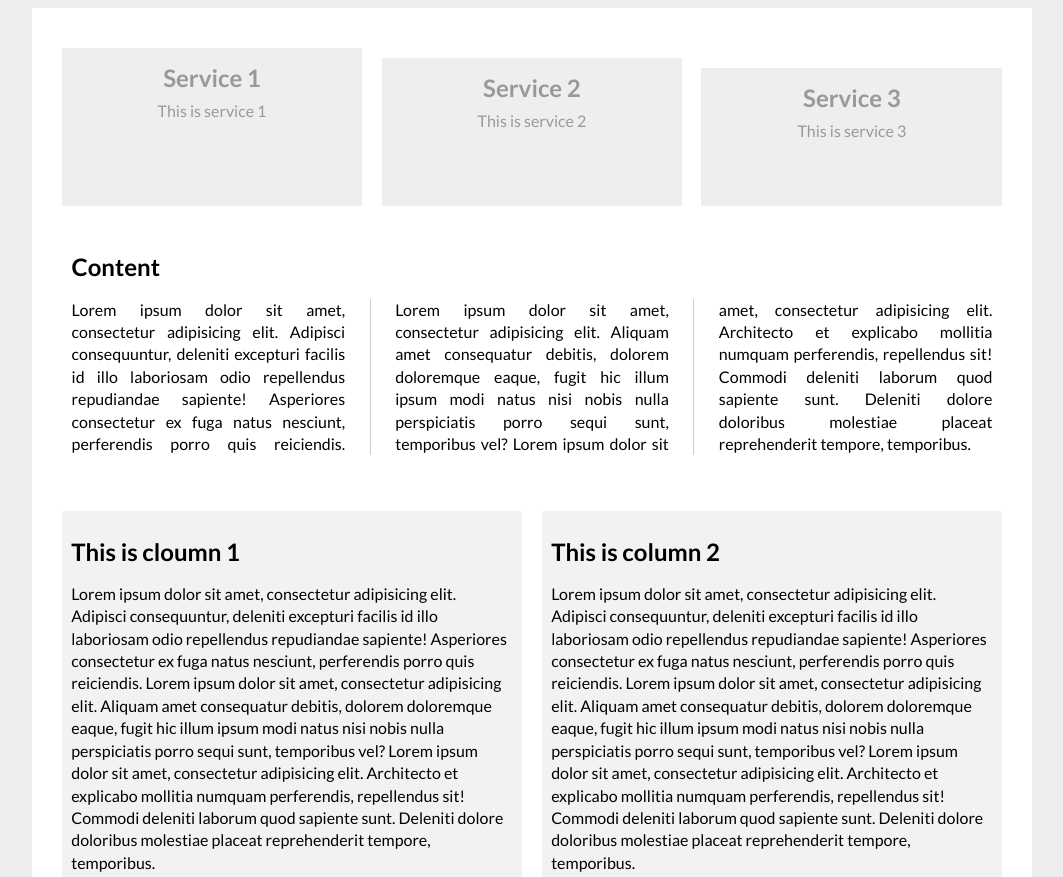
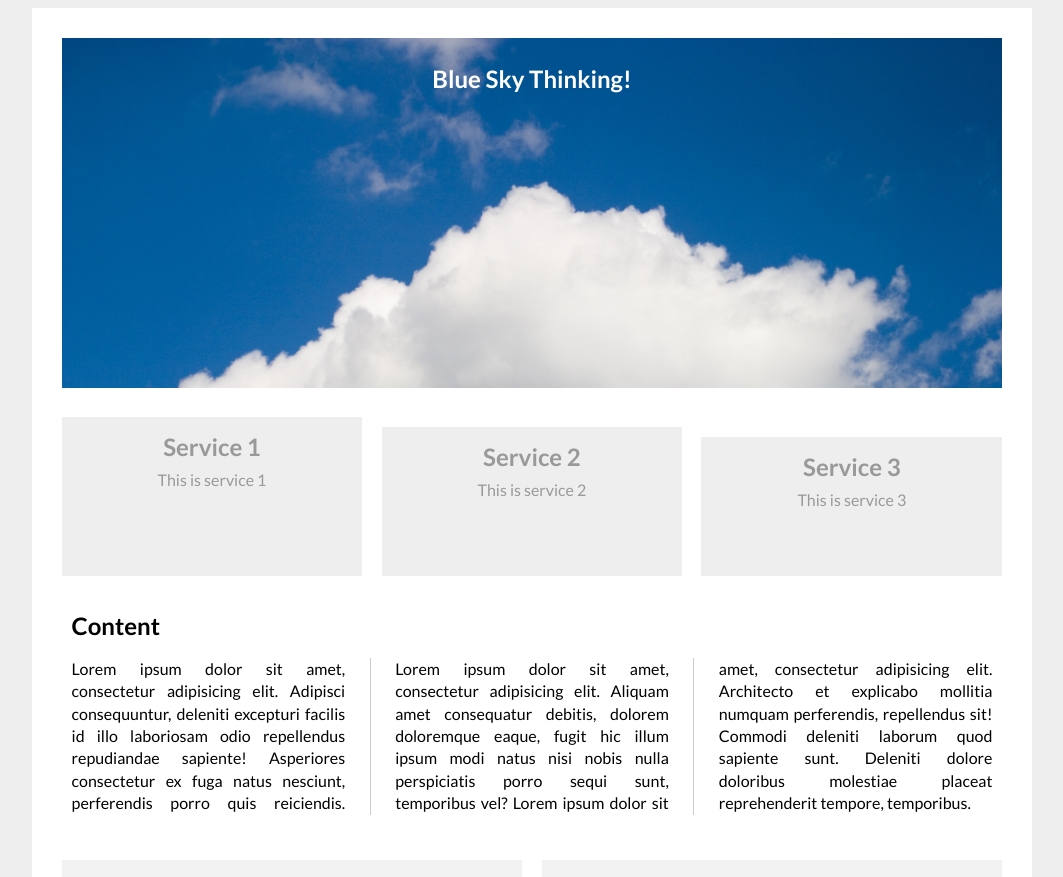
Before and after one commit to tahmid-tanzim/CSS-Positioning, a website: page app/index.html in a window 1280 px wide. Shown: the top 877 px of the page, without its empty margins (108-1171 px from the left). Drawn offline with Linux system fonts and the light colour scheme.

Commit message:
Absolute Position

```diff
--- a/app/index.html
+++ b/app/index.html
@@ -9,6 +9,11 @@
 <body>
 
 <div class="wrapper">
+    <div id="banner">
+        <img src="images/cloud.jpg" alt="Cloud" width="100%">
+        <h2>Blue Sky Thinking!</h2>
+    </div>
+
     <div class="services">
         <div class="service">
             <h2>Service 1</h2>
--- a/app/sass/style.scss
+++ b/app/sass/style.scss
@@ -11,6 +11,22 @@ body {
   max-width: 960px;
   margin: 0 auto;
   padding: 20px;
+
+  #banner {
+    max-height: 350px;
+    overflow: hidden;
+    margin: 1%;
+    position: relative;
+
+    h2 {
+      position: absolute;
+      top: 30px;
+      margin: 0;
+      width: 100%;
+      text-align: center;
+      color: white;
+    }
+  }
 
   .services {
     overflow: hidden;
@@ -51,7 +67,7 @@ body {
   .content {
     padding: 10px;
     //background-color: #ccc;
-    margin: 20px 1%;
+    margin: 10px 1%;
 
     p {
       -webkit-column-count: 3;
```
Also changed, not shown: app/css/style.css.
